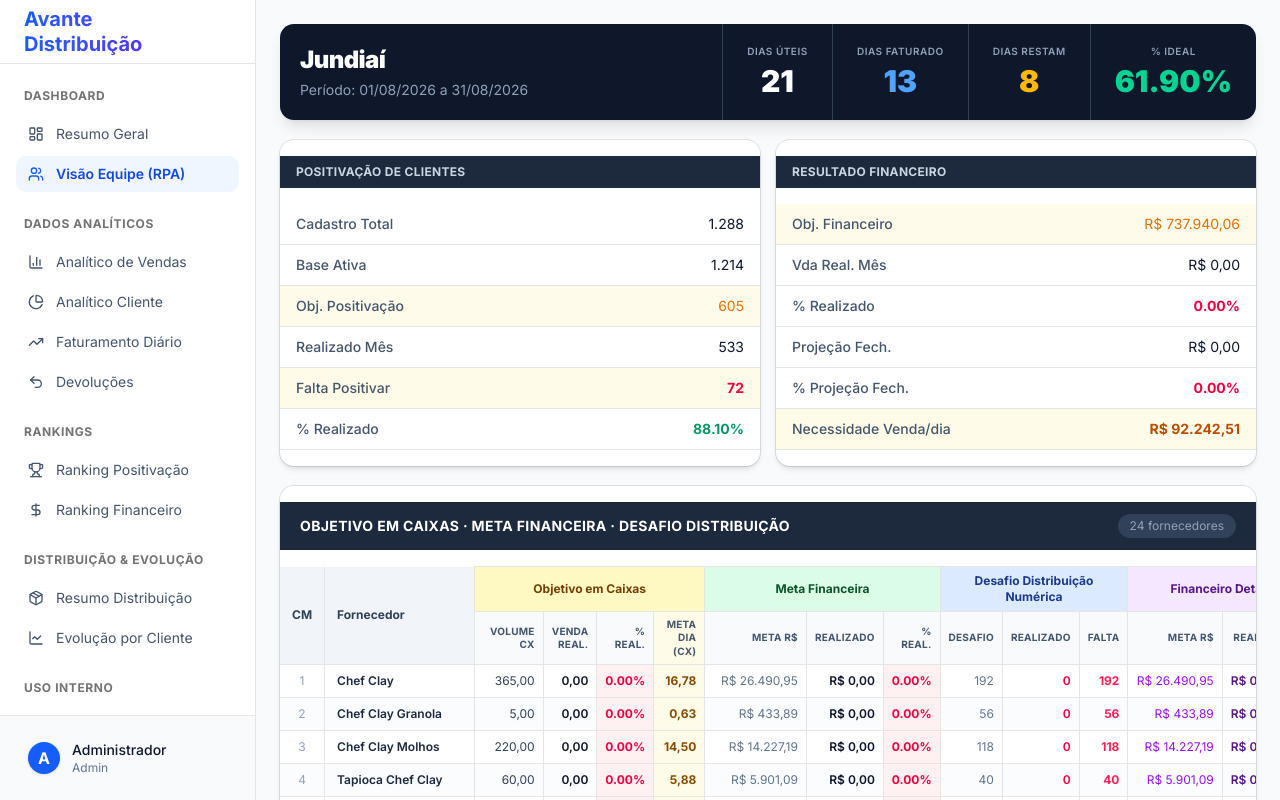
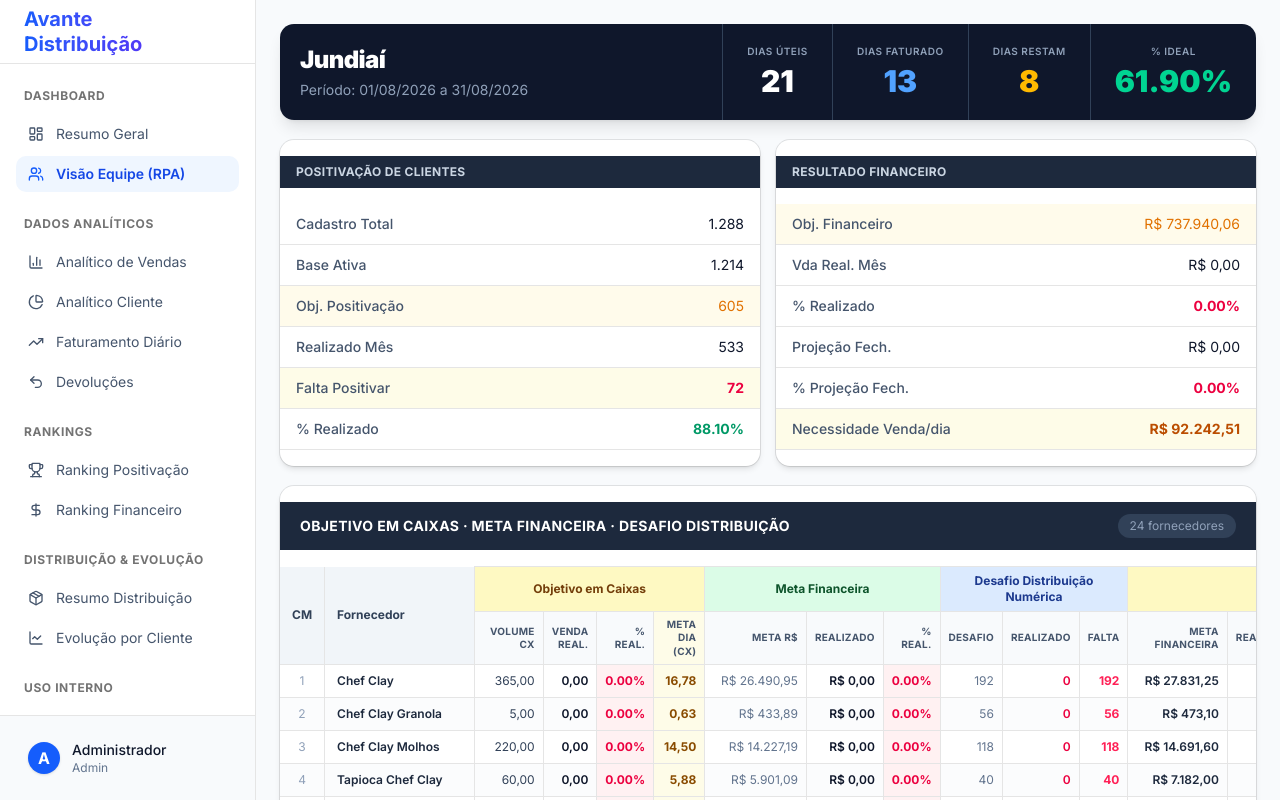
Before and after one commit to fabricio-hunt/sales-management-dashboard, a Next.js app: page /equipe in a window 1280 px wide. Built offline with nearby package versions, Linux system fonts and the light colour scheme; no server answers; the database is empty.

Commit message:
fix(equipe): add preco medio, premiacao logic and bottom footer exactly matching spreadsheet

```diff
--- a/src/app/equipe/page.tsx
+++ b/src/app/equipe/page.tsx
@@ -16,34 +16,34 @@ const PERIODO = {
 // Chave: nome do fornecedor exato como aparece na planilha / banco
 const METAS_FORNECEDOR: Record<
   string,
-  { metaCx: number; metaDiaCx: number; metaFin: number; desafioDist: number }
+  { metaCx: number; metaDiaCx: number; metaFin: number; desafioDist: number; precoMedioPlanilha: number }
 > = {
-  "Chef Clay":              { metaCx: 365,  metaDiaCx: 16.78,  metaFin: 26490.95,  desafioDist: 192 },
-  "Chef Clay Granola":      { metaCx: 5,    metaDiaCx: 0.625,  metaFin: 433.89,    desafioDist: 56  },
-  "Chef Clay Molhos":       { metaCx: 220,  metaDiaCx: 14.5,   metaFin: 14227.19,  desafioDist: 118 },
-  "Tapioca Chef Clay":      { metaCx: 60,   metaDiaCx: 5.875,  metaFin: 5901.09,   desafioDist: 40  },
-  "Chef Clay Leite de Coco":{ metaCx: 155,  metaDiaCx: 13.81,  metaFin: 8466.66,   desafioDist: 92  },
-  "Casaredo":               { metaCx: 245,  metaDiaCx: 6.625,  metaFin: 18763.16,  desafioDist: 144 },
-  "Coco & Cia":             { metaCx: 355,  metaDiaCx: 31.84,  metaFin: 44628.84,  desafioDist: 108 },
-  "Riclan":                 { metaCx: 1340, metaDiaCx: 28.65,  metaFin: 98502.68,  desafioDist: 370 },
-  "ZD Alimentos":           { metaCx: 315,  metaDiaCx: 15.62,  metaFin: 37165.97,  desafioDist: 266 },
-  "Portao de Cambui":       { metaCx: 135,  metaDiaCx: 7.08,   metaFin: 74924.82,  desafioDist: 310 },
-  "Ebicen":                 { metaCx: 180,  metaDiaCx: 5.84,   metaFin: 21262.77,  desafioDist: 150 },
-  "Montevergine":           { metaCx: 325,  metaDiaCx: 14.93,  metaFin: 25701.53,  desafioDist: 228 },
-  "Neugebauer":             { metaCx: 335,  metaDiaCx: 13.26,  metaFin: 86975.94,  desafioDist: 212 },
-  "Dgoias":                 { metaCx: 100,  metaDiaCx: 8.125,  metaFin: 19203.78,  desafioDist: 72  },
-  "Bretzke":                { metaCx: 0,    metaDiaCx: 0,      metaFin: 0,         desafioDist: 112 },
-  "Bricoflex":              { metaCx: 0,    metaDiaCx: 0,      metaFin: 0,         desafioDist: 84  },
-  "V!be":                   { metaCx: 145,  metaDiaCx: 0,      metaFin: 11395.28,  desafioDist: 36  },
-  "Delicia Nordestina":     { metaCx: 310,  metaDiaCx: 28.25,  metaFin: 25977.58,  desafioDist: 42  },
-  "Toshiba":                { metaCx: 20,   metaDiaCx: 1.95,   metaFin: 13853.98,  desafioDist: 76  },
-  "Danilla":                { metaCx: 53,   metaDiaCx: 2.19,   metaFin: 24375.27,  desafioDist: 184 },
-  "Dizioli":                { metaCx: 365,  metaDiaCx: 15.72,  metaFin: 53741.23,  desafioDist: 266 },
-  "Maruchan":               { metaCx: 250,  metaDiaCx: 12.25,  metaFin: 12863.65,  desafioDist: 64  },
-  "Kobber":                 { metaCx: 75,   metaDiaCx: 6.60,   metaFin: 12214.90,  desafioDist: 102 },
-  "Fampar":                 { metaCx: 22,   metaDiaCx: 1.89,   metaFin: 11999.89,  desafioDist: 108 },
-  "Salcique":               { metaCx: 185,  metaDiaCx: 11.5,   metaFin: 10121.16,  desafioDist: 38  },
-  "Marata":                 { metaCx: 1500, metaDiaCx: 63.17,  metaFin: 78747.85,  desafioDist: 256 },
+  "Chef Clay":              { metaCx: 365,  metaDiaCx: 16.78,  metaFin: 26490.95,  desafioDist: 192, precoMedioPlanilha: 76.25 },
+  "Chef Clay Granola":      { metaCx: 5,    metaDiaCx: 0.625,  metaFin: 433.89,    desafioDist: 56,  precoMedioPlanilha: 94.62 },
+  "Chef Clay Molhos":       { metaCx: 220,  metaDiaCx: 14.5,   metaFin: 14227.19,  desafioDist: 118, precoMedioPlanilha: 66.78 },
+  "Tapioca Chef Clay":      { metaCx: 60,   metaDiaCx: 5.875,  metaFin: 5901.09,   desafioDist: 40,  precoMedioPlanilha: 119.70 },
+  "Chef Clay Leite de Coco":{ metaCx: 155,  metaDiaCx: 13.81,  metaFin: 8466.66,   desafioDist: 92,  precoMedioPlanilha: 56.94 },
+  "Casaredo":               { metaCx: 245,  metaDiaCx: 6.625,  metaFin: 18763.16,  desafioDist: 144, precoMedioPlanilha: 79.99 },
+  "Coco & Cia":             { metaCx: 355,  metaDiaCx: 31.84,  metaFin: 44628.84,  desafioDist: 108, precoMedioPlanilha: 135.00 },
+  "Riclan":                 { metaCx: 1340, metaDiaCx: 28.65,  metaFin: 98502.68,  desafioDist: 370, precoMedioPlanilha: 85.00 },
+  "ZD Alimentos":           { metaCx: 315,  metaDiaCx: 15.62,  metaFin: 37165.97,  desafioDist: 266, precoMedioPlanilha: 115.50 },
+  "Portao de Cambui":       { metaCx: 135,  metaDiaCx: 7.08,   metaFin: 74924.82,  desafioDist: 310, precoMedioPlanilha: 582.99 },
+  "Ebicen":                 { metaCx: 180,  metaDiaCx: 5.84,   metaFin: 21262.77,  desafioDist: 150, precoMedioPlanilha: 123.00 },
+  "Montevergine":           { metaCx: 325,  metaDiaCx: 14.93,  metaFin: 25701.53,  desafioDist: 228, precoMedioPlanilha: 88.42 },
+  "Neugebauer":             { metaCx: 335,  metaDiaCx: 13.26,  metaFin: 86975.94,  desafioDist: 212, precoMedioPlanilha: 268.21 },
+  "Dgoias":                 { metaCx: 100,  metaDiaCx: 8.125,  metaFin: 19203.78,  desafioDist: 72,  precoMedioPlanilha: 210.17 },
+  "Bretzke":                { metaCx: 0,    metaDiaCx: 0,      metaFin: 0,         desafioDist: 112, precoMedioPlanilha: 91.74 },
+  "Bricoflex":              { metaCx: 0,    metaDiaCx: 0,      metaFin: 0,         desafioDist: 84,  precoMedioPlanilha: 102.24 },
+  "V!be":                   { metaCx: 145,  metaDiaCx: 0,      metaFin: 11395.28,  desafioDist: 36,  precoMedioPlanilha: 0 },
+  "Delicia Nordestina":     { metaCx: 310,  metaDiaCx: 28.25,  metaFin: 25977.58,  desafioDist: 42,  precoMedioPlanilha: 1.00 },
+  "Toshiba":                { metaCx: 20,   metaDiaCx: 1.95,   metaFin: 13853.98,  desafioDist: 76,  precoMedioPlanilha: 793.31 },
+  "Danilla":                { metaCx: 53,   metaDiaCx: 2.19,   metaFin: 24375.27,  desafioDist: 184, precoMedioPlanilha: 466.35 },
+  "Dizioli":                { metaCx: 365,  metaDiaCx: 15.72,  metaFin: 53741.23,  desafioDist: 266, precoMedioPlanilha: 182.68 },
+  "Maruchan":               { metaCx: 250,  metaDiaCx: 12.25,  metaFin: 12863.65,  desafioDist: 64,  precoMedioPlanilha: 55.33 },
+  "Kobber":                 { metaCx: 75,   metaDiaCx: 6.60,   metaFin: 12214.90,  desafioDist: 102, precoMedioPlanilha: 171.22 },
+  "Fampar":                 { metaCx: 22,   metaDiaCx: 1.89,   metaFin: 11999.89,  desafioDist: 108, precoMedioPlanilha: 548.05 },
+  "Salcique":               { metaCx: 185,  metaDiaCx: 11.5,   metaFin: 10121.16,  desafioDist: 38,  precoMedioPlanilha: 60.81 },
+  "Marata":                 { metaCx: 1500, metaDiaCx: 63.17,  metaFin: 78747.85,  desafioDist: 256, precoMedioPlanilha: 61.23 },
 };
 
 // Mapeamento COMPLETO: razão social do banco → nome fantasia da planilha
@@ -251,6 +251,10 @@ export default async function EquipePage() {
     const pctCx = meta.metaCx > 0 ? (dados.realCx / meta.metaCx) * 100 : 0;
     const pctFin = meta.metaFin > 0 ? (dados.realFin / meta.metaFin) * 100 : 0;
 
+    // Novo bloco: Financeiro Detalhado conforme planilha (Premiação)
+    const precoMedioPlanilha = meta.precoMedioPlanilha || 0;
+    const metaFinPremiacao = meta.metaCx * precoMedioPlanilha;
+
     return {
       nome,
       metaCx: meta.metaCx,
@@ -263,7 +267,8 @@ export default async function EquipePage() {
       desafioDist: meta.desafioDist,
       realDist,
       faltaDist,
-      precoMedio,
+      precoMedio: precoMedioPlanilha, // Usando o preço médio fixado da planilha
+      metaFinPremiacao, // Meta Financeira = Volume Caixa * Preço Médio
     };
   });
 
@@ -401,9 +406,9 @@ export default async function EquipePage() {
                   Desafio Distribuição Numérica
                 </th>
 
-                {/* Preço médio */}
-                <th colSpan={3} className="px-3 py-1.5 border-b text-center font-bold bg-purple-100 text-purple-900 border-t">
-                  Financeiro Detalhado
+                {/* Preço médio (Premiação) */}
+                <th colSpan={4} className="px-3 py-1.5 border-b text-center font-bold bg-yellow-100 text-yellow-900 border-t">
+                  Premiação
                 </th>
               </tr>
               <tr className="bg-slate-50 text-[10px] text-slate-600 uppercase tracking-wide">
@@ -420,9 +425,10 @@ export default async function EquipePage() {
                 <th className="px-2 py-1.5 border-b border-r text-right">Realizado</th>
                 <th className="px-2 py-1.5 border-b border-r text-right">Falta</th>
 
-                <th className="px-2 py-1.5 border-b border-r text-right">Meta R$</th>
-                <th className="px-2 py-1.5 border-b border-r text-right">Real R$</th>
-                <th className="px-2 py-1.5 border-b text-right">Preço Médio</th>
+                <th className="px-2 py-1.5 border-b border-r text-right">Meta Financeira</th>
+                <th className="px-2 py-1.5 border-b border-r text-right">Realizado</th>
+                <th className="px-2 py-1.5 border-b border-r text-right">Preço Médio</th>
+                <th className="px-2 py-1.5 border-b text-right">Premiação</th>
               </tr>
             </thead>
             <tbody>
@@ -481,15 +487,18 @@ export default async function EquipePage() {
                       {row.desafioDist > 0 ? (row.faltaDist > 0 ? fmtNum0(row.faltaDist) : "✓") : "-"}
                     </td>
 
-                    {/* Financeiro Detalhado */}
-                    <td className="px-2 py-2 border-r text-right font-mono text-purple-600">
-                      {row.metaFin > 0 ? fmtCur(row.metaFin) : "-"}
+                    {/* Premiação Detalhado */}
+                    <td className="px-2 py-2 border-r text-right font-mono text-slate-800 font-semibold">
+                      {row.metaFinPremiacao > 0 ? fmtCur(row.metaFinPremiacao) : "R$ -"}
                     </td>
-                    <td className="px-2 py-2 border-r text-right font-mono text-purple-900 font-semibold">
-                      {fmtCur(row.realFin)}
+                    <td className="px-2 py-2 border-r text-right font-mono text-slate-800">
+                      {"R$ -"}
                     </td>
-                    <td className="px-2 py-2 text-right font-mono text-slate-700">
-                      {row.precoMedio > 0 ? fmtCur(row.precoMedio) : "-"}
+                    <td className="px-2 py-2 border-r text-right font-mono text-slate-800">
+                      {row.precoMedio > 0 ? fmtCur(row.precoMedio) : "R$ -"}
+                    </td>
+                    <td className={`px-2 py-2 text-right font-mono font-bold ${row.pctCx >= 90 ? "text-emerald-600" : "text-rose-600"}`}>
+                      {row.metaCx > 0 ? fmtPct(row.pctCx) : "0,00%"}
                     </td>
                   </tr>
                 );
@@ -514,9 +523,18 @@ export default async function EquipePage() {
                 <td className={`px-2 py-3 text-right font-mono ${totalPctFin >= pctIdeal ? "text-emerald-400" : "text-rose-400"}`}>
                   {fmtPct(totalPctFin)}
                 </td>
-                <td colSpan={6} className="px-2 py-3 text-right text-slate-400 text-[10px]">
-                  **Proporcional acima 90%
-                </td>
+                <td colSpan={3} className="px-2 py-3" />
+
+                {/* Premiação */}
+                <td className="px-2 py-3 text-right font-mono text-rose-500">#REF!</td>
+                <td className="px-2 py-3 text-right font-mono">R$ -</td>
+                <td className="px-2 py-3 text-right text-rose-500">POSITIVAÇÃO</td>
+                <td className="px-2 py-3 text-right font-mono text-rose-500">{fmtPct(pctPositivacaoRealizado)}</td>
+              </tr>
+              <tr className="bg-slate-900 text-white font-bold border-t border-slate-700">
+                <td colSpan={14} className="px-3 py-2 text-right"></td>
+                <td className="px-2 py-2 text-right text-rose-500">FINANCEIRO</td>
+                <td className="px-2 py-2 text-right font-mono text-rose-500">{fmtPct(pctFinanceiroRealizado)}</td>
               </tr>
             </tfoot>
           </table>
```
